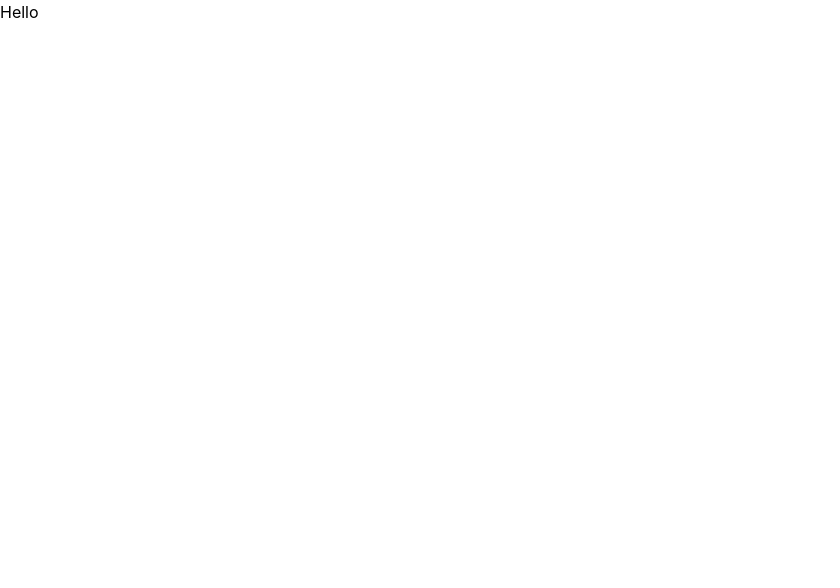
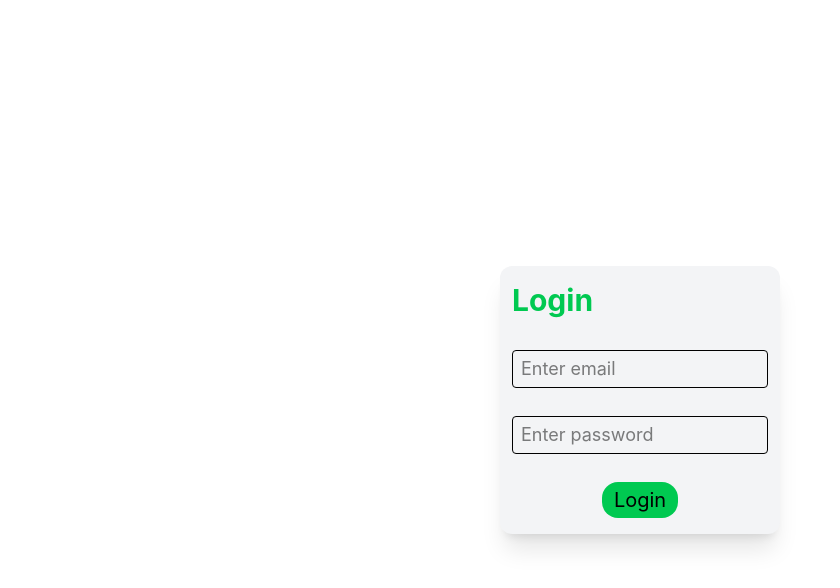
Before and after one commit to krishnakeshariya1/employee_mangment_system, a React (Vite) app in the folder Employee_mangment_system/: page / in a window 1280 px wide. Shown: the top 588 px of the page, without its empty margins (0-840 px from the left). Built offline with nearby package versions, Linux system fonts and the light colour scheme.

Commit message:
make Login page

```diff
--- a/Employee_mangment_system/src/App.jsx
+++ b/Employee_mangment_system/src/App.jsx
@@ -1,7 +1,9 @@
+import { Login } from "./Components/Auth/Login"
+
 const App =()=>{
   return(
     <>
-    <h1>Hello</h1>
+    < Login />
     </>
   )
 }
--- a/Employee_mangment_system/src/Components/Auth/Login.jsx
+++ b/Employee_mangment_system/src/Components/Auth/Login.jsx
@@ -0,0 +1,18 @@
+export const Login = () => {
+    return (
+        <div className="h-screen w-full flex justify-center items-center ">
+            <div className=" border-2 px-3 py-4 rounded-xl border-none bg-gray-100 shadow-xl">
+                <h2 className="font-bold text-3xl mb-8 text-green-500">
+                    Login
+                </h2>
+                <form className="flex flex-col items-center justify-center gap-7 w-64">
+                    <input required type="email" placeholder="Enter email" className="border-1 px-2 py-1 rounded outline-none w-full text-lg " />
+                    <input required type="password" placeholder="Enter password" className="border-1 px-2 py-1 rounded outline-none w-full text-lg" />
+                    <button className="bg-green-500 px-3 py-1 rounded-2xl text-xl">
+                        Login
+                    </button>
+                </form>
+            </div>
+        </div>
+    )
+}
```
